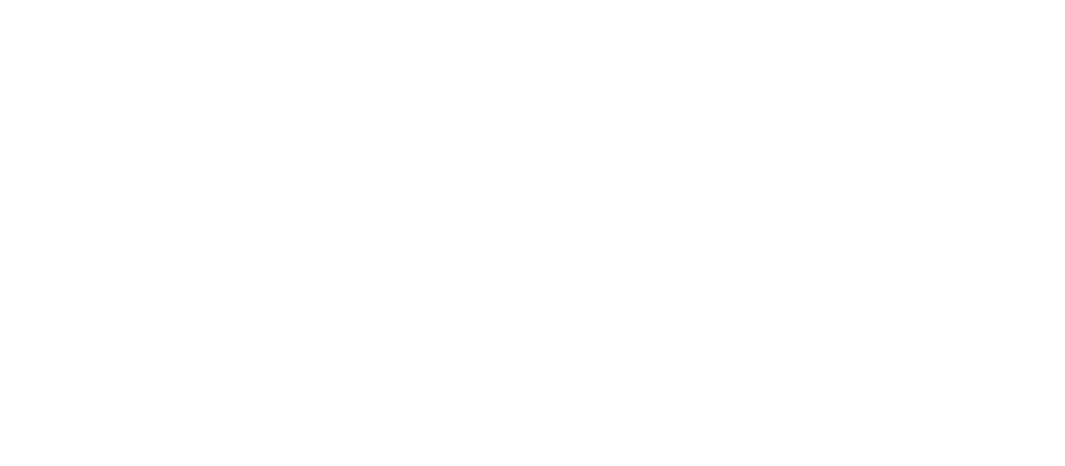
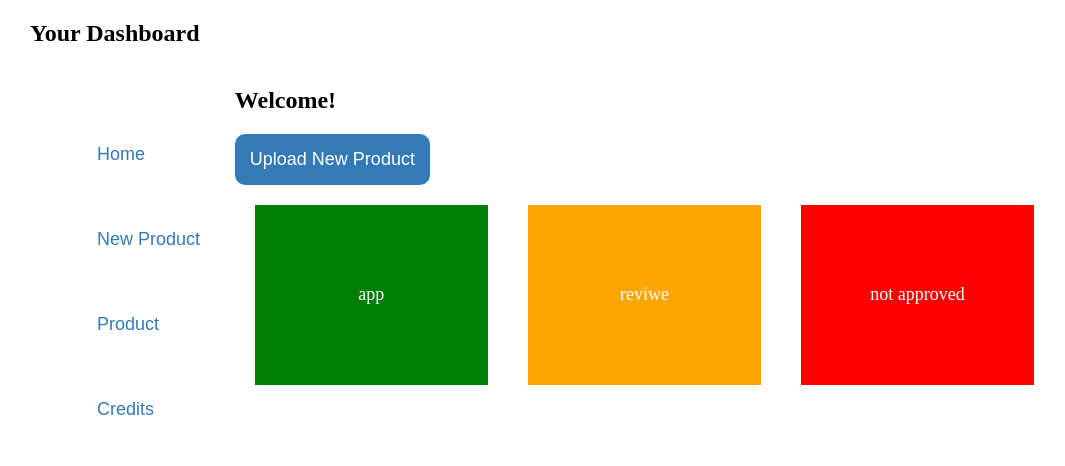
Before and after one commit to DeshmukhMandar3/BestReads, a plain HTML site: page userDashboard.html in a window 1280 px wide. Shown: the whole page, without its empty margins (98-1163 px from the left). Drawn offline with Linux system fonts and the light colour scheme.

Commit message:
structure commpleted" "

```diff
--- a/style/userDashboard.css
+++ b/style/userDashboard.css
@@ -3,3 +3,108 @@
     padding: 0;
     box-sizing: border-box;
 }
+#main_div{
+    width: 80%;
+    margin: auto;
+    padding-left: 20px;
+    padding-right: 20px;
+
+}
+#container{
+    display: flex;
+
+
+
+}
+#left{
+    display: flex;
+    width: 20%;
+    padding:5px;
+
+
+}
+#right{
+    width: 80%;
+
+
+
+}
+#addNew{
+    background:#337ab7;
+    padding: 15px;
+    color: white;
+    border: none;
+    border-radius: 10px;
+    font-size: 18px;
+    cursor: pointer;
+}
+#btn{
+   margin-top: 30px;
+  border-right: 1px ;
+  list-style: none;
+
+
+}
+.btn_container{
+    list-style: none;
+    border: none;
+    outline:none;
+    cursor: pointer;
+    padding: 10px;
+    font-family: sans-serif;
+    font-size: 18px;
+   box-sizing: border-box;
+    margin-top: 20px;
+
+}
+.btn_container>button{
+    border: none;
+    padding: 12px;
+    box-sizing: border-box;
+    font-size: 18px;
+    background: none;
+    color: #337ab7;
+
+
+}
+.btn_container>button:hover{
+    background: gray;
+    color: white;
+
+
+}
+
+.s_btn{
+    margin-top: 20px;
+    height: 30px;
+    font-size: 18px;
+}
+#data{
+    display: flex;
+
+}
+.status{
+    display: flex;
+    justify-content: center;
+    align-items: center;
+    margin-right: 20px;
+    margin-left: 20px;
+    margin-top: 20px;
+    width: 280px;
+    height: 180px;
+    border: 1px;
+    background: green;
+    color: white;
+    font-size: 18px;
+}
+#faild{
+
+    background: red;
+
+}
+#reviewe{
+
+
+    background: orange;
+
+}
--- a/userDashboard.html
+++ b/userDashboard.html
@@ -4,9 +4,40 @@
     <meta charset="UTF-8">
     <meta http-equiv="X-UA-Compatible" content="IE=edge">
     <meta name="viewport" content="width=device-width, initial-scale=1.0">
+    <link rel="stylesheet" href="/style/userDashboard.css">
     <title>User Panel</title>
 </head>
 <body>
+    <div id="navbar">
+        <!-- navbar import here -->
+    </div>
+    <div id="main_div">
+        <h2>Your Dashboard</h2>
+        <div id="container">
+
+            <div id="left">
+                <!-- side options  -->
+                <ul id="btn">
+                   <li class="btn_container"><button onclick="tabSwitch(0,)">Home</button></li>
+                   <li class="btn_container"><button onclick="tabSwitch(1)">New Product</button></li>
+                   <li class="btn_container"><button onclick="tabSwitch(2)">Product</button></li>
+                   <li class="btn_container"><button onclick="tabSwitch(3)">Credits</button></li>
+                <ul/>
+            </div>
+            <div id="right">
+                <h2>Welcome!</h2>
+                <button id="addNew">Upload New Product</button>
+                <div id="data">
+                    <div id="approved" class="status">app</div>
+                    <div id="reviewe" class="status">reviwe</div>
+                    <div id="faild" class="status">not approved</div>
+                </div>
+            </div>
+
+
+
+        </div>
+    </div>
 
 </body>
 </html>
```
Also changed, not shown: BESTREADS.png (deleted).
